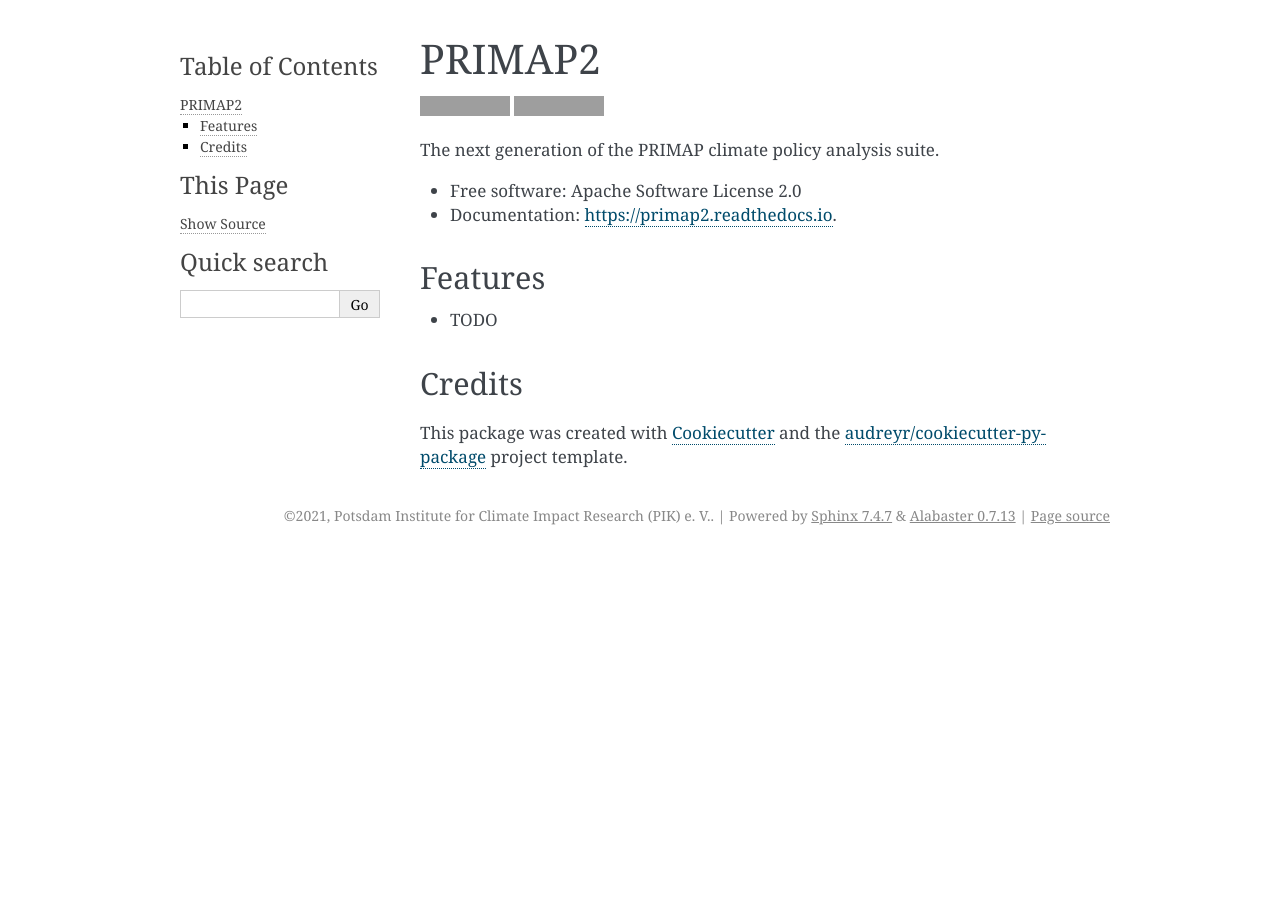
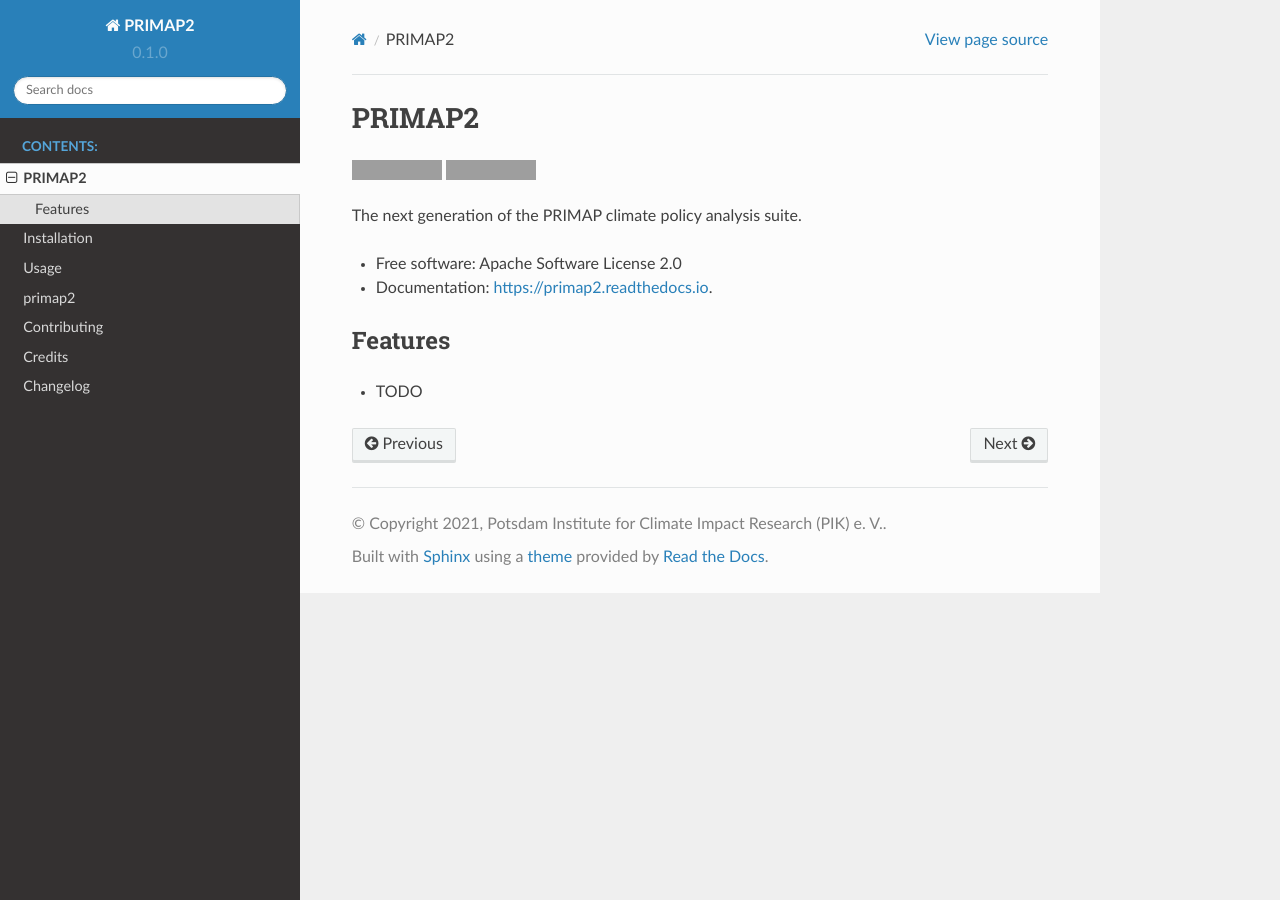
Before and after one commit to primap-community/primap2, a Sphinx documentation site: the page built from docs/readme.rst, in a window 1280 px wide. Built offline with Sphinx 7.4.7 and the Read the Docs theme 2.0.0, drawn with Linux system fonts in a browser that asks for light colours; grey boxes are pictures that could not be loaded.

Commit message:
Change documentation theme to RTD and sort documentation somewhat.

```diff
--- a/AUTHORS.rst
+++ b/AUTHORS.rst
@@ -3,7 +3,7 @@ Credits
 =======
 
 Developers
-----------------
+----------
 
 * `Annika Guenther <https://www.pik-potsdam.de/members/annikag>`_
 * Johannes Gütschow
--- a/CONTRIBUTING.rst
+++ b/CONTRIBUTING.rst
@@ -100,7 +100,7 @@ Before you submit a pull request, check that it meets these guidelines:
 2. If the pull request adds functionality, the docs should be updated. Put
    your new functionality into a function with a docstring, and add the
    feature to the list in README.rst.
-3. The pull request should work for Python 3.6, 3.7, 3.8, 3.9, and for PyPy.
+3. The pull request should work for Python 3.6, 3.7, 3.8, and 3.9.
 
 Tips
 ----
--- a/README.rst
+++ b/README.rst
@@ -25,12 +25,3 @@ Features
 --------
 
 * TODO
-
-Credits
--------
-
-This package was created with Cookiecutter_ and the
-`audreyr/cookiecutter-pypackage`_ project template.
-
-.. _Cookiecutter: https://github.com/audreyr/cookiecutter
-.. _`audreyr/cookiecutter-pypackage`: https://github.com/audreyr/cookiecutter-pypackage
--- a/docs/authors.rst
+++ /dev/null
@@ -1 +0,0 @@
-.. include:: ../AUTHORS.rst
--- a/docs/conf.py
+++ b/docs/conf.py
@@ -32,7 +32,7 @@
 
 # Add any Sphinx extension module names here, as strings. They can be
 # extensions coming with Sphinx (named 'sphinx.ext.*') or your custom ones.
-extensions = ["sphinx.ext.autodoc", "sphinx.ext.viewcode"]
+extensions = ["sphinx.ext.autodoc", "sphinx.ext.viewcode", "sphinx_rtd_theme"]
 
 # Add any paths that contain templates here, relative to this directory.
 templates_path = ["_templates"]
@@ -84,7 +84,7 @@
 # The theme to use for HTML and HTML Help pages.  See the documentation for
 # a list of builtin themes.
 #
-html_theme = "alabaster"
+html_theme = "sphinx_rtd_theme"
 
 # Theme options are theme-specific and customize the look and feel of a
 # theme further.  For a list of options available for each theme, see the
--- a/docs/index.rst
+++ b/docs/index.rst
@@ -10,7 +10,7 @@ Welcome to PRIMAP2's documentation!
    usage
    modules
    contributing
-   authors
+   credits
    history
 
 Indices and tables
--- a/requirements_dev.txt
+++ b/requirements_dev.txt
@@ -6,8 +6,9 @@ flake8
 tox
 coverage
 Sphinx
+sphinx-rtd-theme
 twine
 pre-commit
-pytest~=6.2.1
+pytest
 pytest-runner
-setuptools~=51.1.1
+setuptools
```
Also changed, not shown: docs/credits.rst (added, +10 -0 lines).
